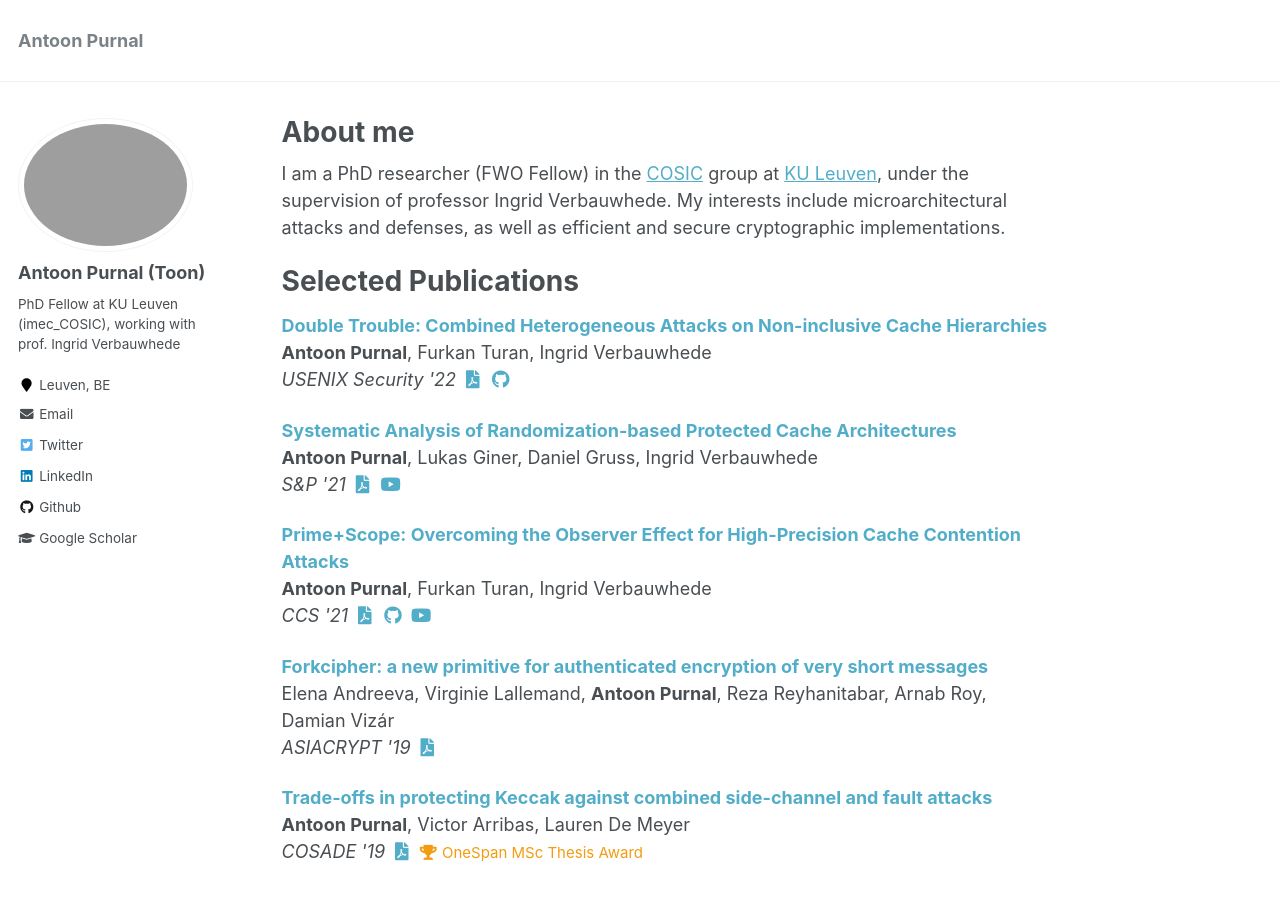
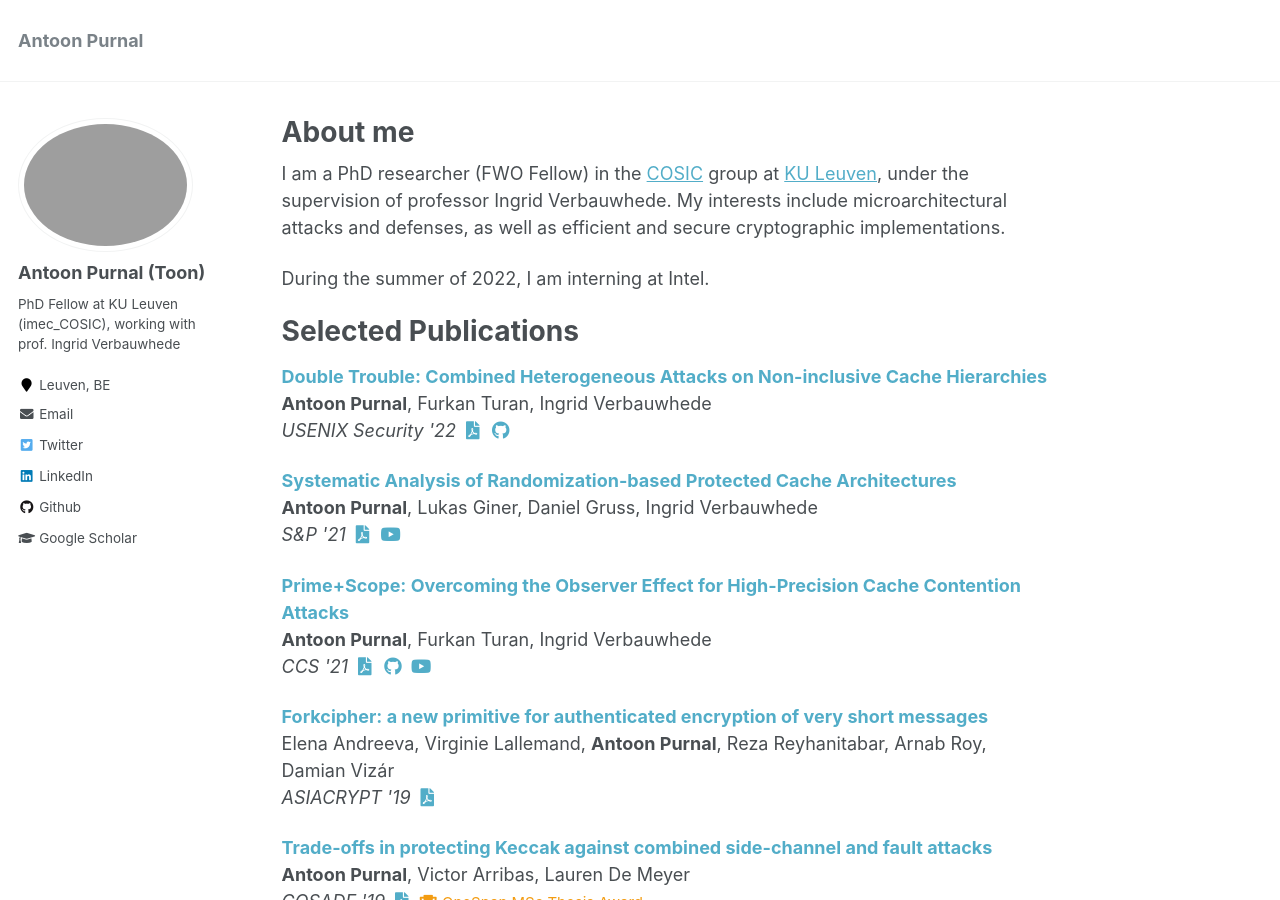
Before and after one commit to antoonpurnal/antoonpurnal.github.io, a Jekyll site: the page built from _pages/about.md, in a window 1280 px wide and 900 px high. Built offline with Jekyll 4.4.1, drawn with Linux system fonts in a browser that asks for light colours.

Commit message:
update bio

```diff
--- a/_pages/about.md
+++ b/_pages/about.md
@@ -10,6 +10,8 @@ redirect_from:
 
 I am a PhD researcher (FWO Fellow) in the [COSIC](https://www.esat.kuleuven.be/cosic/) group at [KU Leuven](https://www.kuleuven.be/english/), under the supervision of professor Ingrid Verbauwhede.
 My interests include microarchitectural attacks and defenses, as well as efficient and secure cryptographic implementations.
+
+During the summer of 2022, I am interning at Intel.
 
 # Selected Publications
 {% for post in site.publications reversed %}
```
